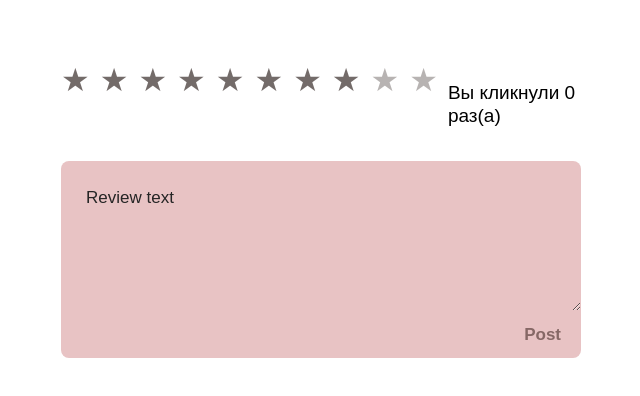
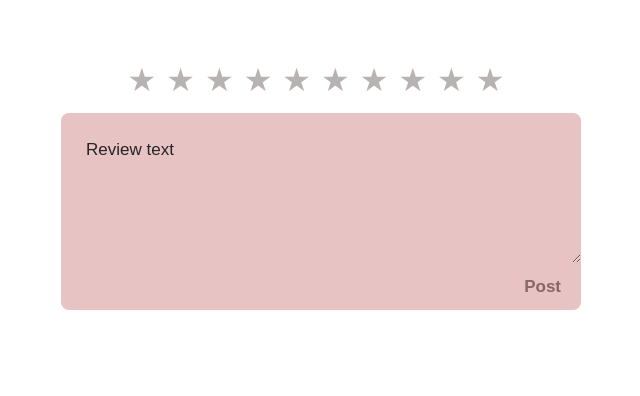
Before and after one commit to Serafima93/1247093-what-to-watch-8, a React (Create React App) app in the folder project/: page /films/new/review in a window 1280 px wide. Shown: the top 396 px of the page, without its empty margins (319-959 px from the left). Built offline with nearby package versions, Linux system fonts and the light colour scheme.

Commit message:
создание единого imput

```diff
--- a/project/src/components/review/add-review.tsx
+++ b/project/src/components/review/add-review.tsx
@@ -1,141 +1,48 @@
 import { useState } from 'react';
 
 function AddReview(): JSX.Element {
+  const stars = [10, 9, 8, 7, 6, 5, 4, 3, 2, 1];
+
   const [userAnswers, setUserComment] = useState('Review text');
-  const [count, setCount] = useState(0);
-  // const [text, setText] = useState('Review text');
+  const [count, setText] = useState('Review text');
 
   return (
     <>
       <div className="add-review">
         <form action="#" className="add-review__form">
+
           <div className="rating">
             <div className="rating__stars">
-              <p>Вы кликнули {count} раз(а)</p>
-
+              {stars.map((id) => {
+                const keyValue = `${id}`;
+                return (
+                  <>
                     <input
+                      key={keyValue}
                       className="rating__input"
-                id="star-10"
+                      id={`star-${id}`}
                       type="radio"
                       name="rating"
-                value="10"
+                      value={id}
                       onClick={() => {
-                  setCount(count + 1);
+                        setText(count + 1);
                       }}
                     />
-              <label className="rating__label" htmlFor="star-10">
-                Rating 10
+                    <label className="rating__label" htmlFor={`star-${id}`}>
+                      {`Rating-${id}`}
                     </label>
-
-              <input
-                className="rating__input"
-                id="star-9"
-                type="radio"
-                name="rating"
-                value="9"
-              />
-              <label className="rating__label" htmlFor="star-9">
-                Rating 9
-              </label>
-
-              <input
-                className="rating__input"
-                id="star-8"
-                type="radio"
-                name="rating"
-                value="8"
-                checked
-              />
-              <label className="rating__label" htmlFor="star-8">
-                Rating 8
-              </label>
-
-              <input
-                className="rating__input"
-                id="star-7"
-                type="radio"
-                name="rating"
-                value="7"
-              />
-              <label className="rating__label" htmlFor="star-7">
-                Rating 7
-              </label>
-
-              <input
-                className="rating__input"
-                id="star-6"
-                type="radio"
-                name="rating"
-                value="6"
-              />
-              <label className="rating__label" htmlFor="star-6">
-                Rating 6
-              </label>
-
-              <input
-                className="rating__input"
-                id="star-5"
-                type="radio"
-                name="rating"
-                value="5"
-              />
-              <label className="rating__label" htmlFor="star-5">
-                Rating 5
-              </label>
-
-              <input
-                className="rating__input"
-                id="star-4"
-                type="radio"
-                name="rating"
-                value="4"
-              />
-              <label className="rating__label" htmlFor="star-4">
-                Rating 4
-              </label>
-
-              <input
-                className="rating__input"
-                id="star-3"
-                type="radio"
-                name="rating"
-                value="3"
-              />
-              <label className="rating__label" htmlFor="star-3">
-                Rating 3
-              </label>
-
-              <input
-                className="rating__input"
-                id="star-2"
-                type="radio"
-                name="rating"
-                value="2"
-              />
-              <label className="rating__label" htmlFor="star-2">
-                Rating 2
-              </label>
-
-              <input
-                className="rating__input"
-                id="star-1"
-                type="radio"
-                name="rating"
-                value="1"
-              />
-              <label className="rating__label" htmlFor="star-1">
-                Rating 1
-              </label>
+                    {}
+                  </>
+                );
+              })}
             </div>
           </div>
-
           <div className="add-review__text">
             <textarea
               className="add-review__textarea"
               name="review-text"
               id="review-text"
               placeholder={userAnswers}
-
               onChange={({ target }) => {
                 const value = target.value;
                 setUserComment(value);
```
Lines whose indentation alone changed are shown as unchanged.
